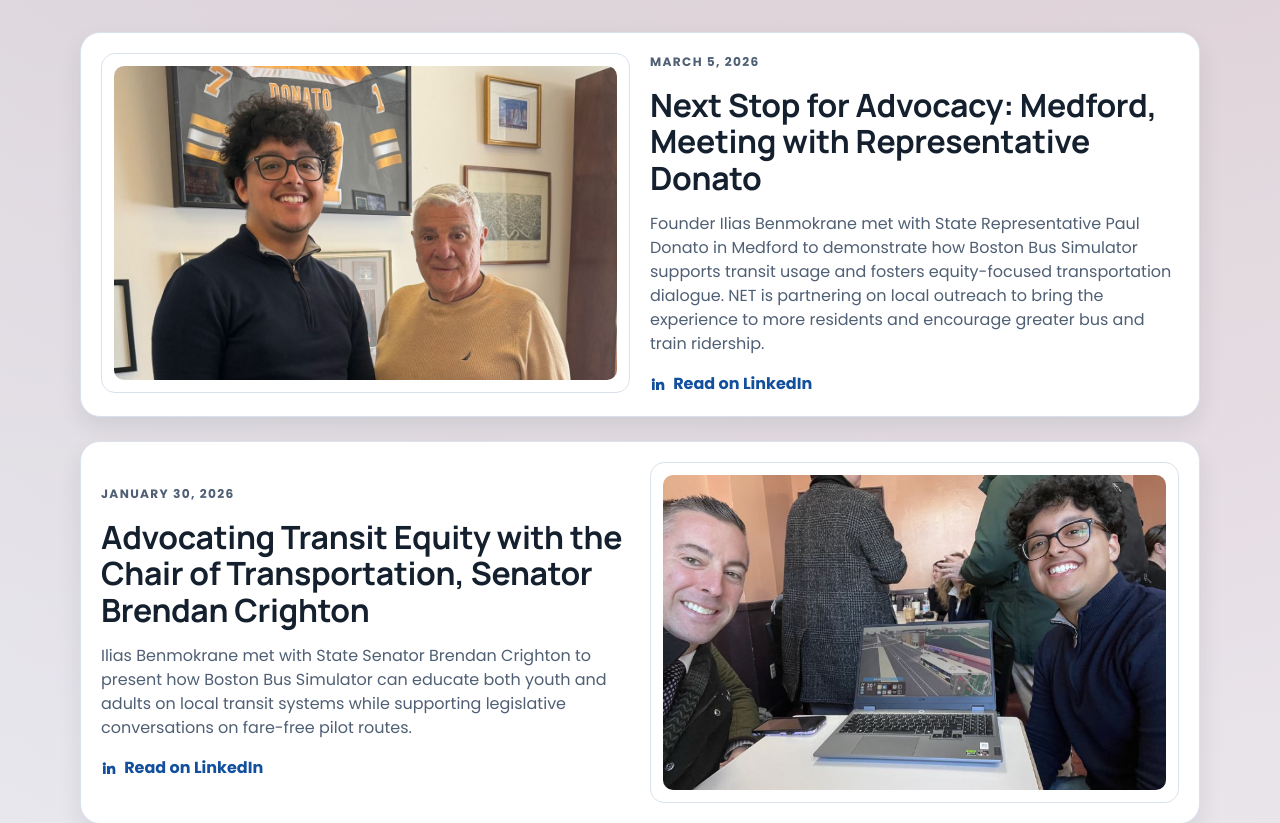
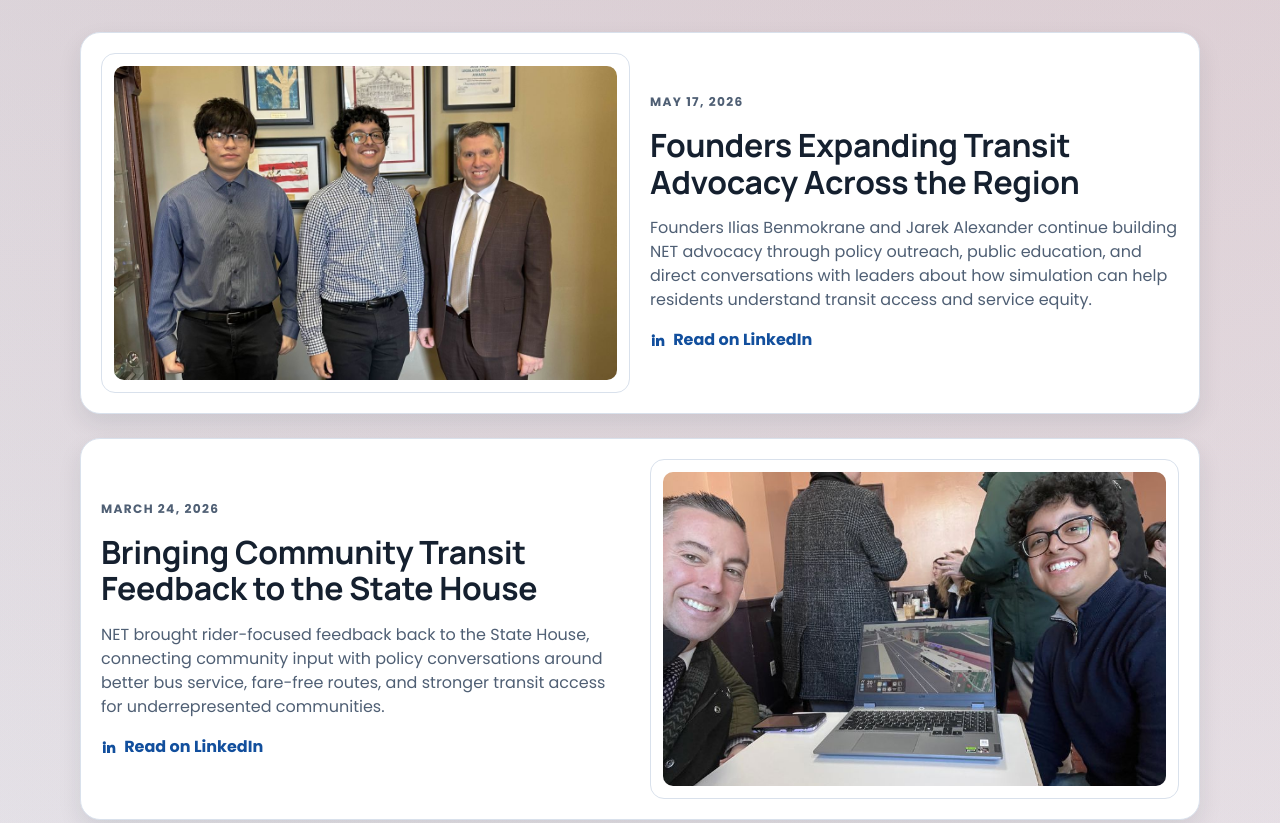
Before and after one commit to agentoddview/netadvocacy, a React (Vite) app: page / in a window 1280 px wide. Shown: the part 1542-2365 px from the top of the page. Built offline with nearby package versions, Linux system fonts and the light colour scheme.

Commit message:
gfgdfgdfdfg

```diff
--- a/src/data/siteContent.ts
+++ b/src/data/siteContent.ts
@@ -123,6 +123,54 @@ export const siteContent: SiteContent = {
     },
   ],
   posts: [
+    {
+      id: 'founders-ilias-jarek-advocacy',
+      publishedDate: 'May 17, 2026',
+      title: 'Founders Expanding Transit Advocacy Across the Region',
+      summary:
+        'Founders Ilias Benmokrane and Jarek Alexander continue building NET advocacy through policy outreach, public education, and direct conversations with leaders about how simulation can help residents understand transit access and service equity.',
+      url: 'https://www.linkedin.com/posts/new-england-transit_founders-ilias-benmokrane-jarek-alexander-activity-7461819559751188480-VHUP',
+      slides: [
+        {
+          id: 'founders-ilias-jarek-photo',
+          image: '/assets/posts/post-4.jpg',
+          alt: 'NET founders advancing transit advocacy',
+        },
+      ],
+      dateOrder: 800,
+    },
+    {
+      id: 'state-house-feedback',
+      publishedDate: 'March 24, 2026',
+      title: 'Bringing Community Transit Feedback to the State House',
+      summary:
+        'NET brought rider-focused feedback back to the State House, connecting community input with policy conversations around better bus service, fare-free routes, and stronger transit access for underrepresented communities.',
+      url: 'https://www.linkedin.com/posts/new-england-transit_we-take-our-feed-back-to-the-state-house-activity-7442270113300516865-SmSK',
+      slides: [
+        {
+          id: 'state-house-feedback-photo',
+          image: '/assets/posts/post-1.jpg',
+          alt: 'Transit advocacy conversation connected to State House feedback',
+        },
+      ],
+      dateOrder: 700,
+    },
+    {
+      id: 'haverhill-meva-advocacy',
+      publishedDate: 'March 13, 2026',
+      title: 'Welcome to Haverhill: Regional Transit Advocacy with MeVa',
+      summary:
+        'NET expanded outreach to Haverhill by connecting Boston Bus Simulator advocacy with regional transit leadership, strengthening conversations about bus access, local service awareness, and rider education beyond Greater Boston.',
+      url: 'https://www.linkedin.com/posts/new-england-transit_welcome-to-haverhill-where-founder-ilias-activity-7438298124147720193-pLNR',
+      slides: [
+        {
+          id: 'haverhill-meva-photo',
+          image: '/assets/legislators/Noah-Berger.jpg',
+          alt: 'MeVa Administrator Noah Berger representing Haverhill regional transit outreach',
+        },
+      ],
+      dateOrder: 600,
+    },
     {
       id: 'medford-donato-advocacy',
       publishedDate: 'March 5, 2026',
```
